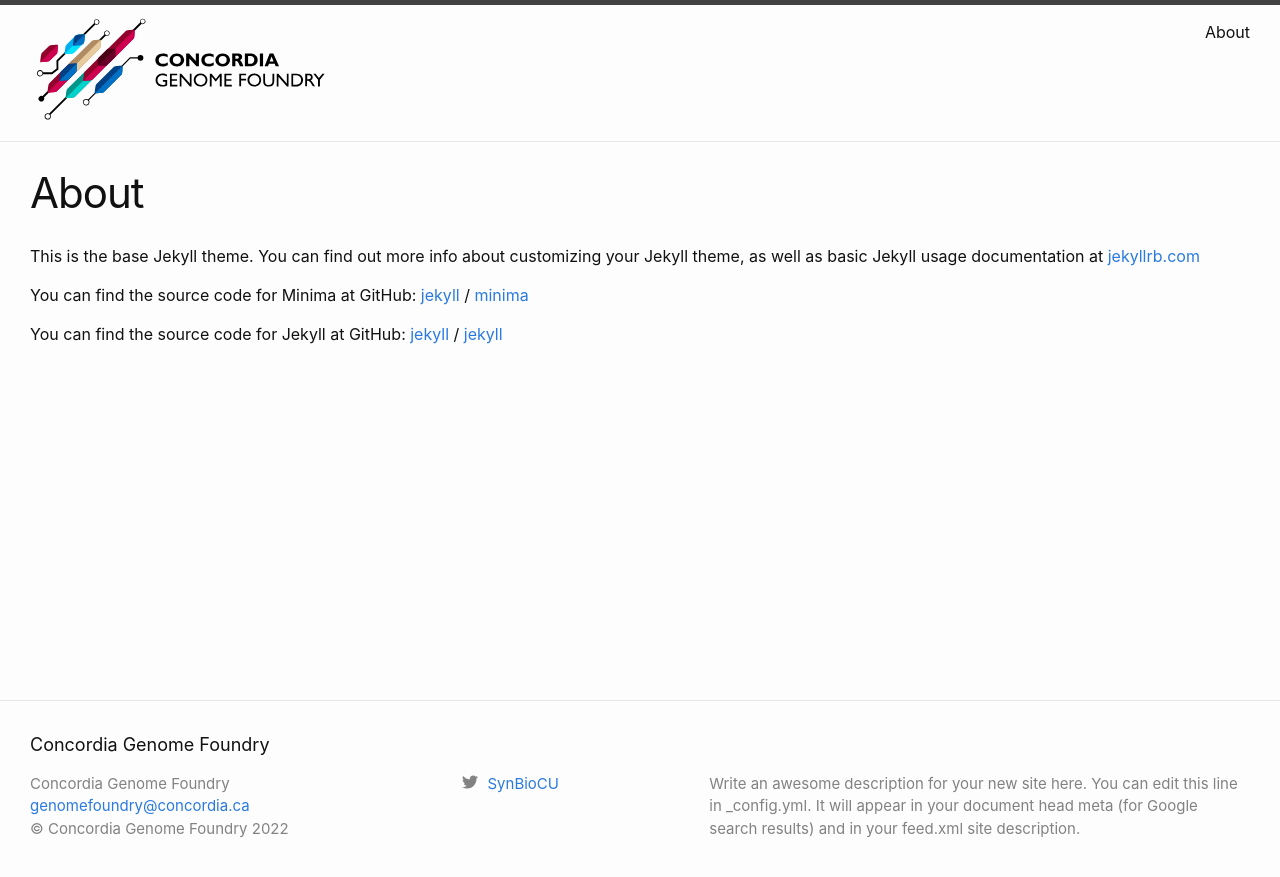
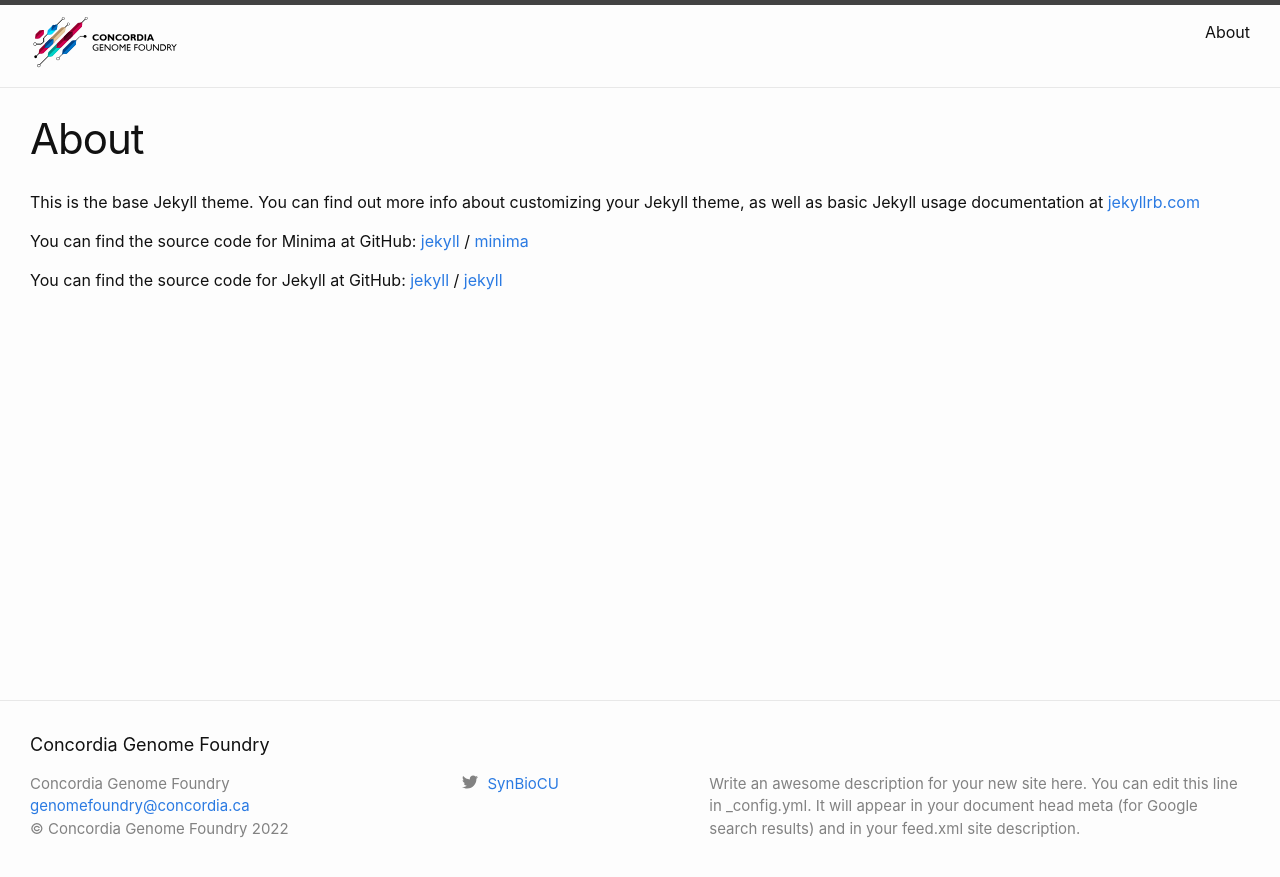
Before and after one commit to ConcordiaGenomeFoundry/concordiagenomefoundry.github.io, a Jekyll site: the page built from about.md, in a window 1280 px wide. Shown: the top 877 px of the page. Built offline with Jekyll 4.4.1, drawn with Linux system fonts in a browser that asks for light colours.

Commit message:
reduce logo size

```diff
--- a/_includes/header.html
+++ b/_includes/header.html
@@ -5,7 +5,7 @@
     {%- assign page_paths = site.header_pages | default: default_paths -%}
     <a class="site-title" rel="author" href="{{ "/" | relative_url }}">
     {%- if site.title-logo -%}
-      <object style="padding-top: 10px" width="301" height="108" data="{{ site.title-logo | relative_url }}"></object>
+      <object style="padding-top: 10px" width="150" height="54" data="{{ site.title-logo | relative_url }}"></object>
     {%- else -%}
       {{ site.title | escape }}
     {%- endif -%}
```
Also changed, not shown: 6 other files.
